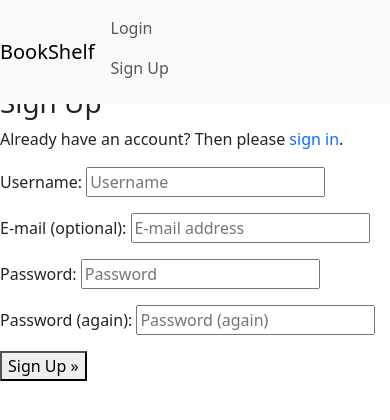
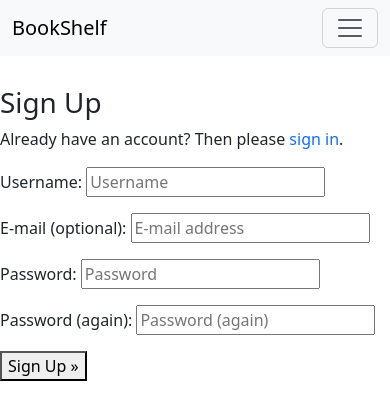
Before and after one commit to tony-albanese/ci-project-4, a Django app: page /accounts/signup/ in a window 390 px wide. Shown: the top 420 px of the page. Run offline with Django 3.2, Linux system fonts and the light colour scheme; some libraries are stand-ins or nearby versions.

Commit message:
implement collapsing navbar menu for small screens

```diff
--- a/templates/base.html
+++ b/templates/base.html
@@ -20,8 +20,15 @@
 <body>
     <header>
         <nav class="navbar navbar-expand-lg bg-body-tertiary fixed-top">
+            <div class="container">
                 <span class="navbar-brand mb-0 h1">BookShelf</span>
-            <ul class="navbar-nav me-auto mb-2 mb-lg-0">
+
+                <button class="navbar-toggler" type="button" data-bs-toggle="collapse" data-bs-target="#navmenu">
+                    <span class="navbar-toggler-icon"></span>
+                </button>
+
+                <div class="collapse navbar-collapse" id="navmenu">
+                    <ul class="navbar-nav ms-auto">
                         {% if user.is_authenticated %}
                         <li class="nav-item"><a href="{% url 'home' %}" class="nav-link">Home</a></li>
                         <li class="nav-item"><a href="/add_book_form/" class="nav-link">Add a Book</a></li>
@@ -32,6 +39,10 @@
                         <li class="nav-item"><a href="{% url 'account_signup' %}" class="nav-link">Sign Up</a></li>
                         {% endif %}
                     </ul>
+                </div>
+
+            </div>
+
         </nav>
     </header>
 
```
Lines whose indentation alone changed are shown as unchanged.
